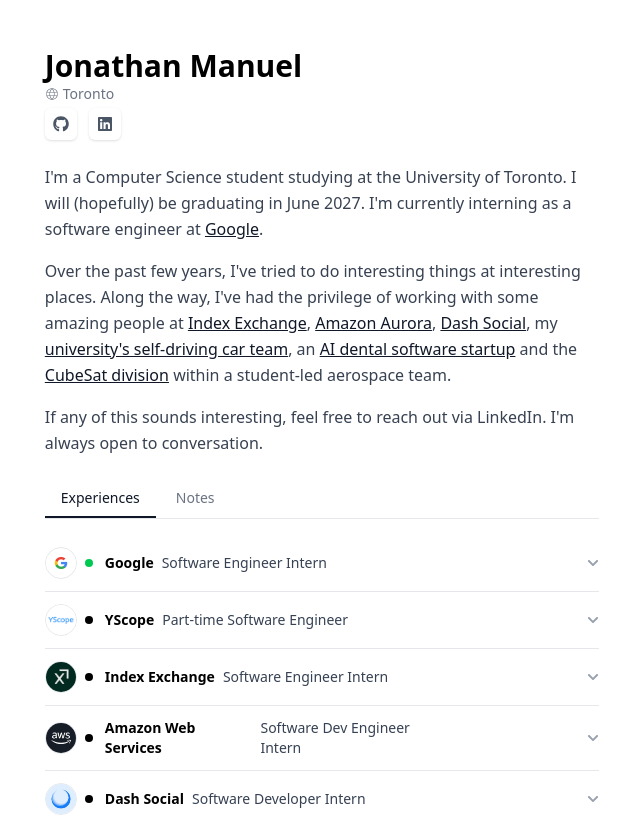
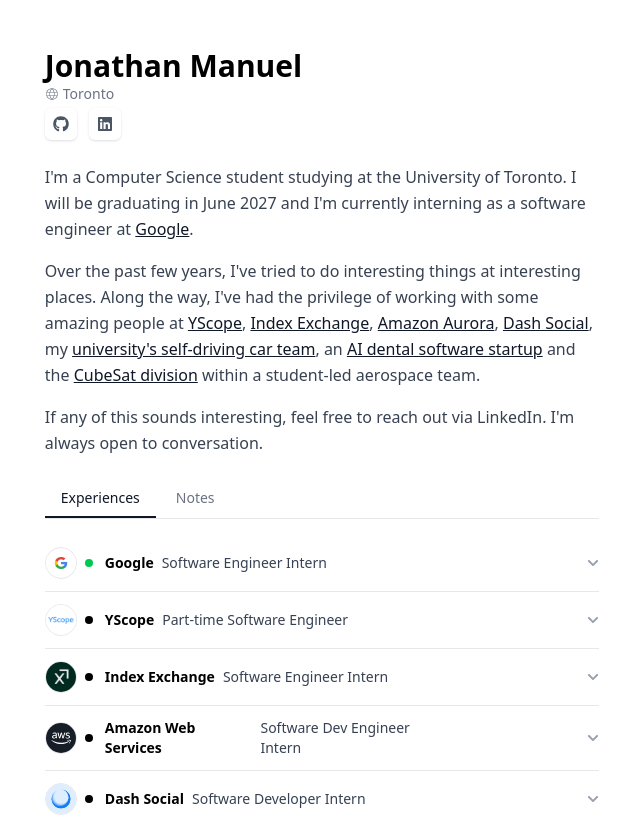
Before and after one commit to jonathan-imanu/portfolio, a React (Vite) app: page / in a window 1280 px wide. Shown: the top 815 px of the page, without its empty margins (318-958 px from the left). Built offline with nearby package versions, Linux system fonts and the light colour scheme.

Commit message:
fix: add YScope back in

```diff
--- a/src/About.tsx
+++ b/src/About.tsx
@@ -5,8 +5,8 @@
     <section id="about" className="mt-6 space-y-4">
       <p className="body-text">
         I&apos;m a Computer Science student studying at the University of
-        Toronto. I will (hopefully) be graduating in June 2027. I'm currently
-        interning as a software engineer at{" "}
+        Toronto. I will be graduating in June 2027 and I'm currently interning
+        as a software engineer at{" "}
         <CompanyLink href="https://cloud.google.com/products/alloydb">
           Google
         </CompanyLink>
@@ -17,6 +17,7 @@
         Over the past few years, I&apos;ve tried to do interesting things at
         interesting places. Along the way, I&apos;ve had the privilege of
         working with some amazing people at{" "}
+        <CompanyLink href="https://www.yscope.com/">YScope</CompanyLink>,{" "}
         <CompanyLink href="https://www.indexexchange.com/">
           Index Exchange
         </CompanyLink>
```
